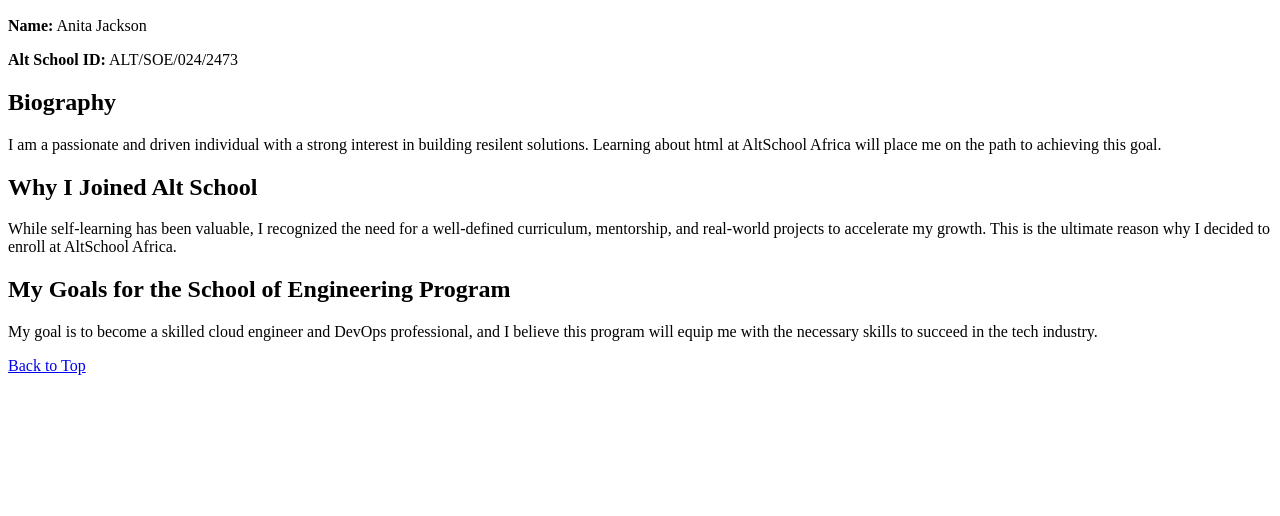
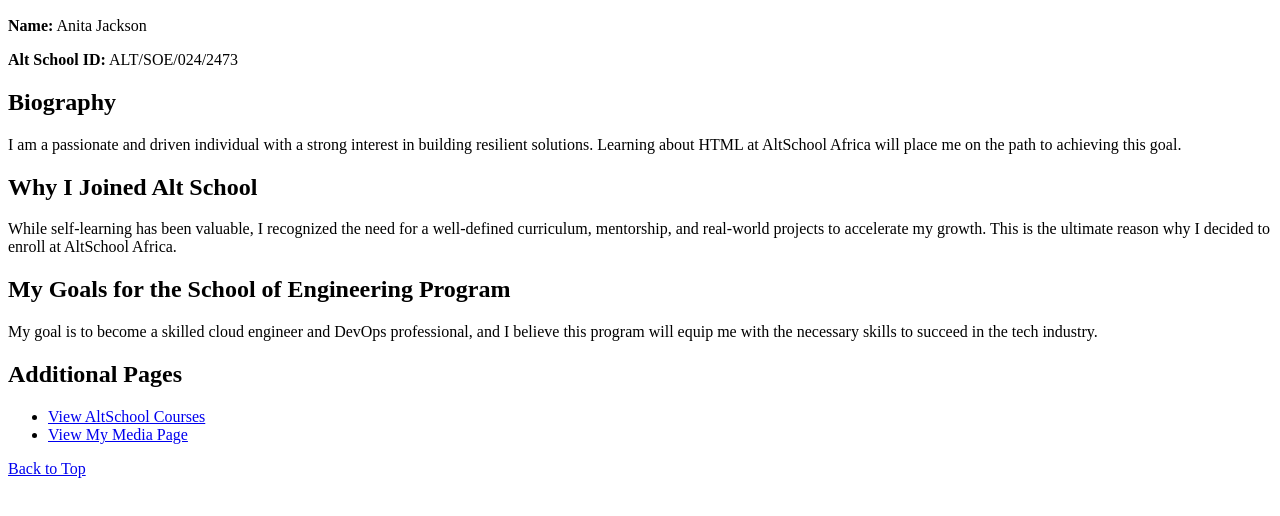
Before and after one commit to Aneeta007/altschool-profile, a plain HTML site: page index.html in a window 1280 px wide. Shown: the part 110-626 px from the top of the page. Drawn offline with Linux system fonts and the light colour scheme.

Commit message:
Updated index.html with links to table.html and media.html

```diff
--- a/index.html
+++ b/index.html
@@ -18,7 +18,7 @@
 
     <h2>Biography</h2>
     <p>
-       I am a passionate and driven individual with a strong interest in building resilent solutions. Learning about html at AltSchool Africa will place me on the path to achieving this goal.
+       I am a passionate and driven individual with a strong interest in building resilient solutions. Learning about HTML at AltSchool Africa will place me on the path to achieving this goal.
     </p>
 
     <h2>Why I Joined Alt School</h2>
@@ -31,6 +31,12 @@
         My goal is to become a skilled cloud engineer and DevOps professional, and I believe this program will equip me with the necessary skills to succeed in the tech industry.
     </p>
 
+    <h2>Additional Pages</h2>
+    <ul>
+        <li><a href="table.html">View AltSchool Courses</a></li>
+        <li><a href="media.html">View My Media Page</a></li>
+    </ul>
+
     <!-- Back to Top Link -->
     <p><a href="#top">Back to Top</a></p>
 </body>
```
